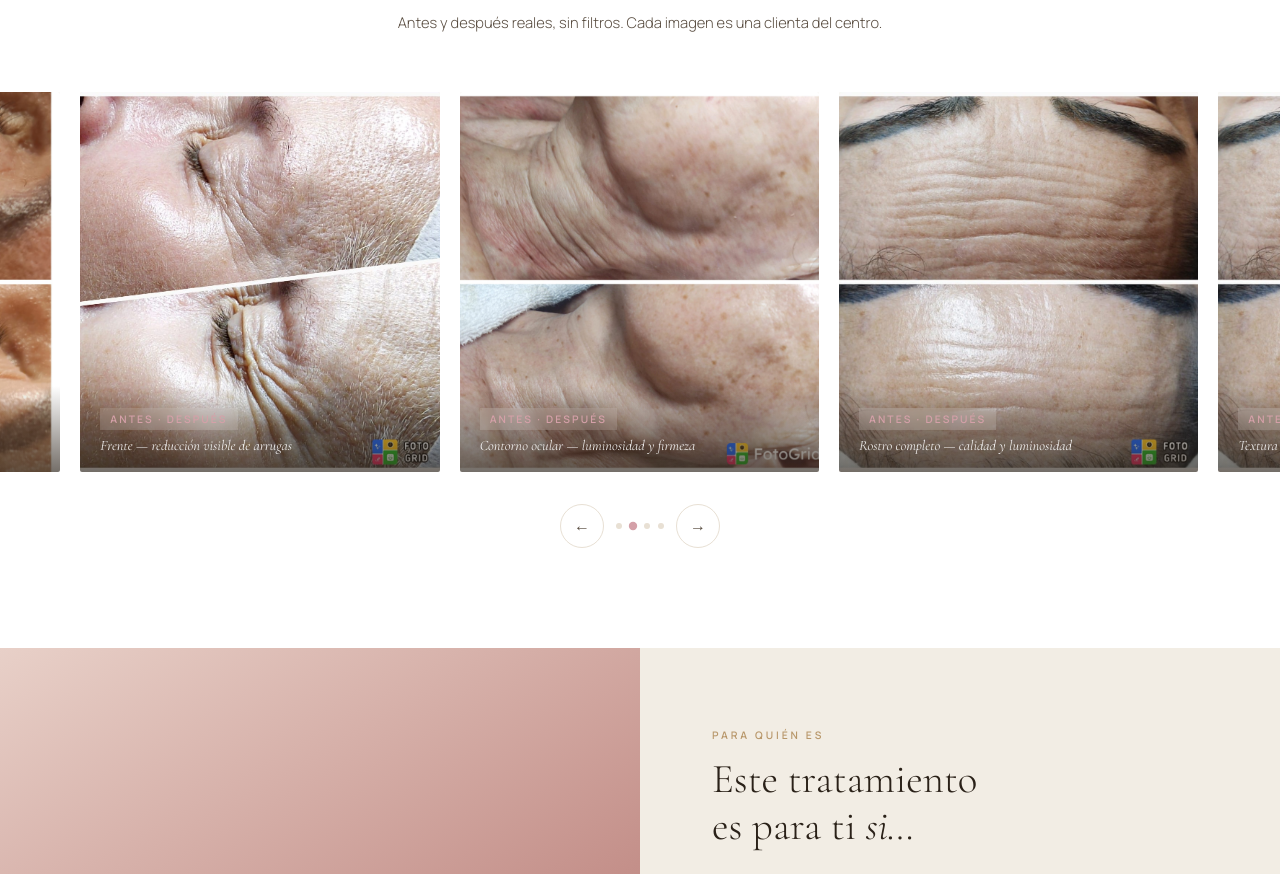
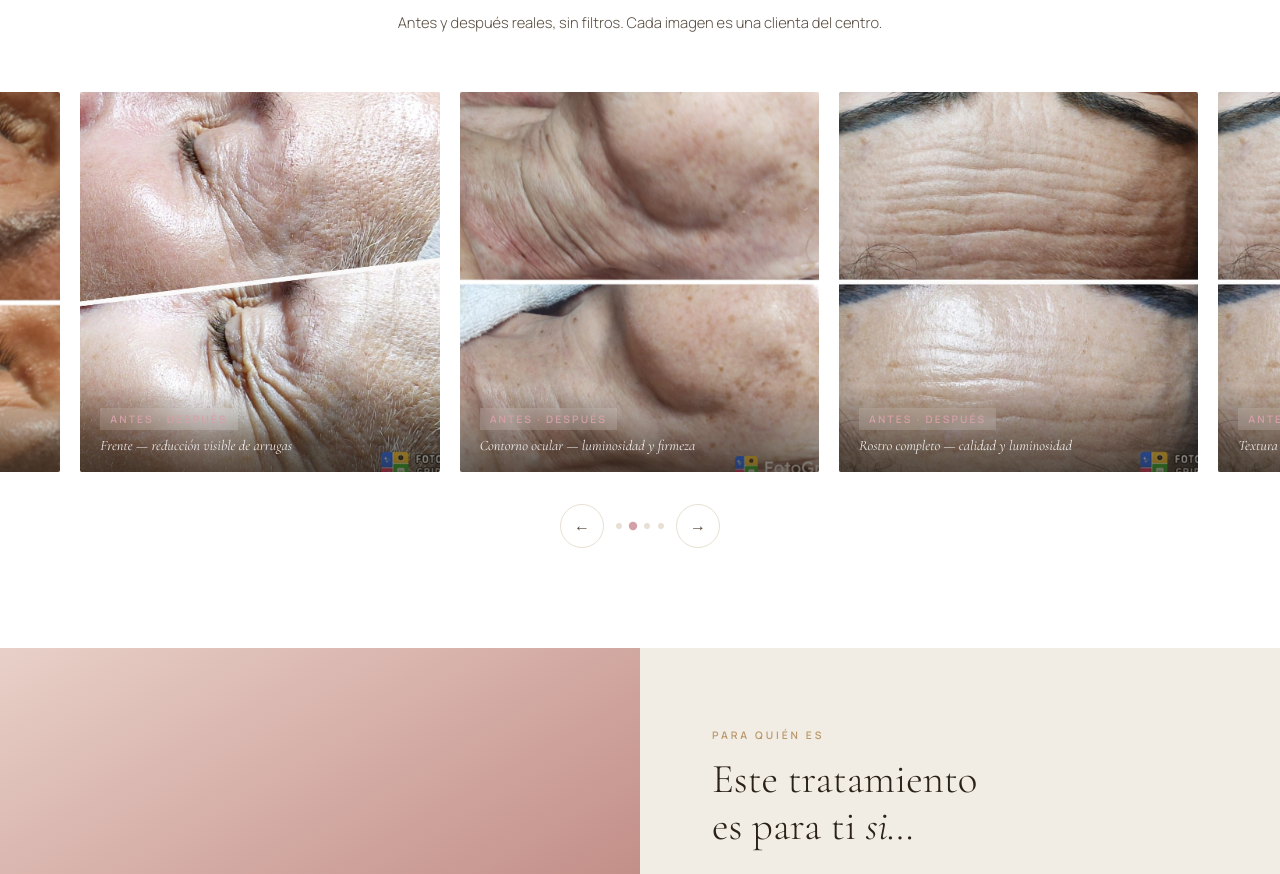
Before and after one commit to mtelloe/mujer360-web, a plain HTML site: page facial/index.html in a window 1280 px wide. Shown: the part 2221-3095 px from the top of the page. Drawn offline with nearby package versions, Linux system fonts and the light colour scheme.

Commit message:
oculto marca de agua carrusel

```diff
--- a/facial/index.html
+++ b/facial/index.html
@@ -335,7 +335,7 @@
 }
 .carrusel-slide img {
   width: 100%; height: 380px;
-  object-fit: cover; display: block;
+  object-fit: cover; object-position: center 30%; display: block; transform: scale(1.08);
   transition: transform 0.4s ease;
 }
 .carrusel-slide:hover img { transform: scale(1.03); }
```
